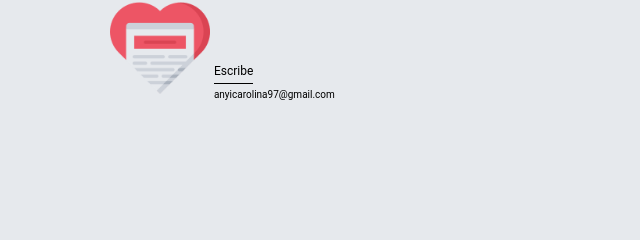
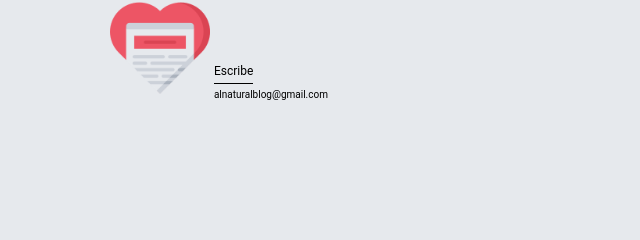
Before and after one commit to johnrl142/HYLIDAE, a plain HTML site: page article.html in a window 1280 px wide. Shown: the part 1637-1877 px from the top of the page, 640-1280 px from the left. Drawn offline with Linux system fonts and the light colour scheme.

Commit message:
se cambia el correo de contacto en la pagina article

```diff
--- a/article.html
+++ b/article.html
@@ -92,7 +92,7 @@
               <img src="./assets/006-like.png" alt="">
               <div class="contact_right">
                   <a href="">Escribe</a>
-                  <p>anyicarolina97@gmail.com</p>
+                  <p>alnaturalblog@gmail.com</p>
               </div>
             </div>
         </section>
```
